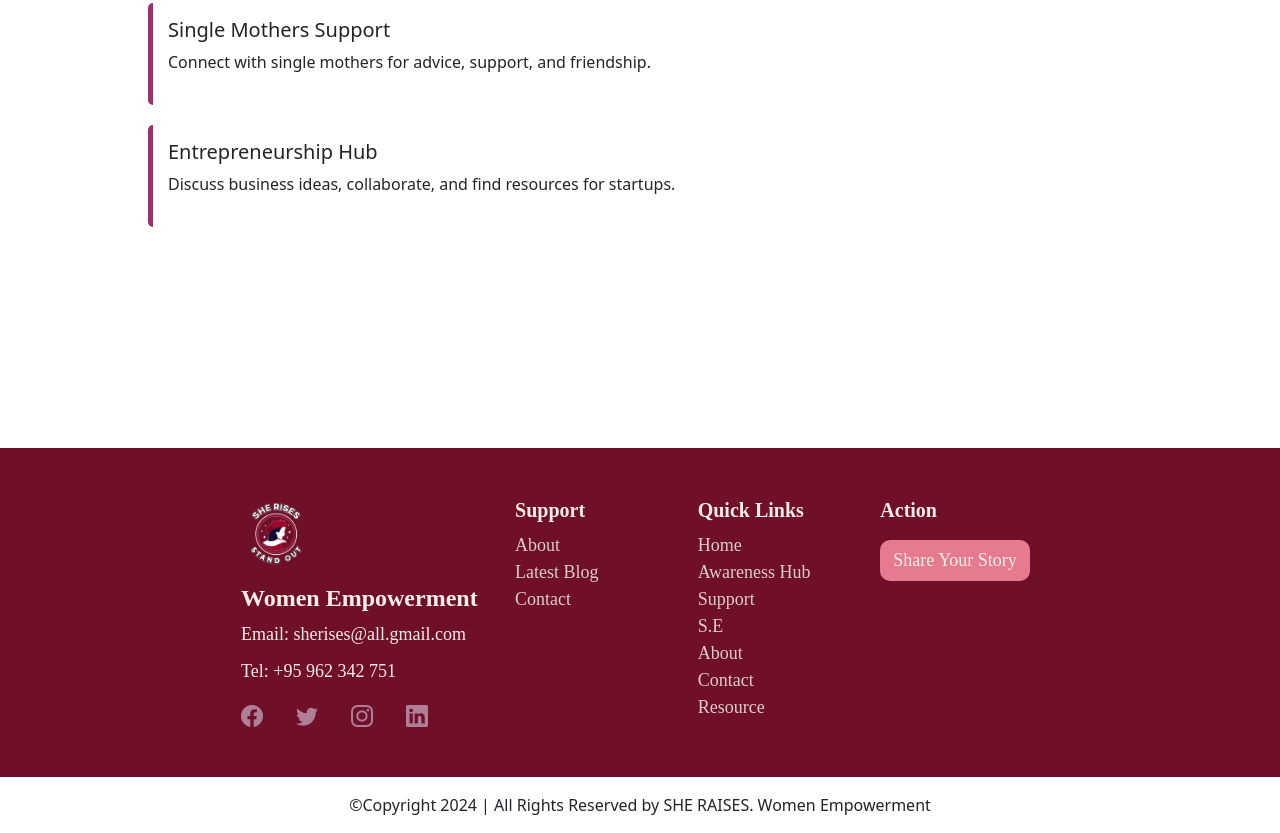
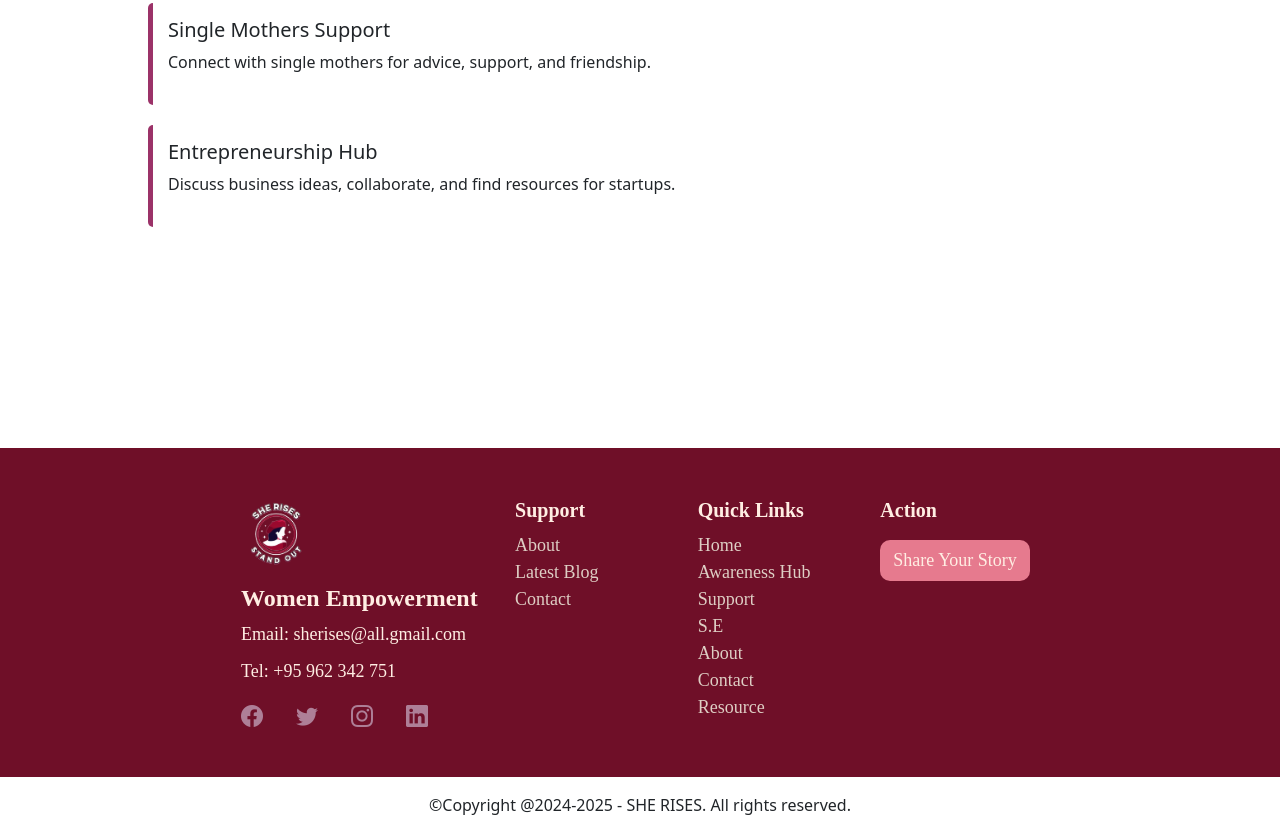
Before and after one commit to MaamGodzilla/SheRises, a plain HTML site: page support.html in a window 1280 px wide. Shown: the part 2541-3374 px from the top of the page. Drawn offline with nearby package versions, Linux system fonts and the light colour scheme; a web font is replaced by a local one.

Commit message:
support.html

```diff
--- a/support.html
+++ b/support.html
@@ -427,7 +427,7 @@
         </div>
     </footer>
     <div class="copyright w-100 mt-3">
-        <p class="text-center">©Copyright 2024 | All Rights Reserved by SHE RAISES. Women Empowerment</p>
+        <p class="text-center">©Copyright @2024-2025 - SHE RISES. All rights reserved.</p>
     </div>
 
     <script>
```
